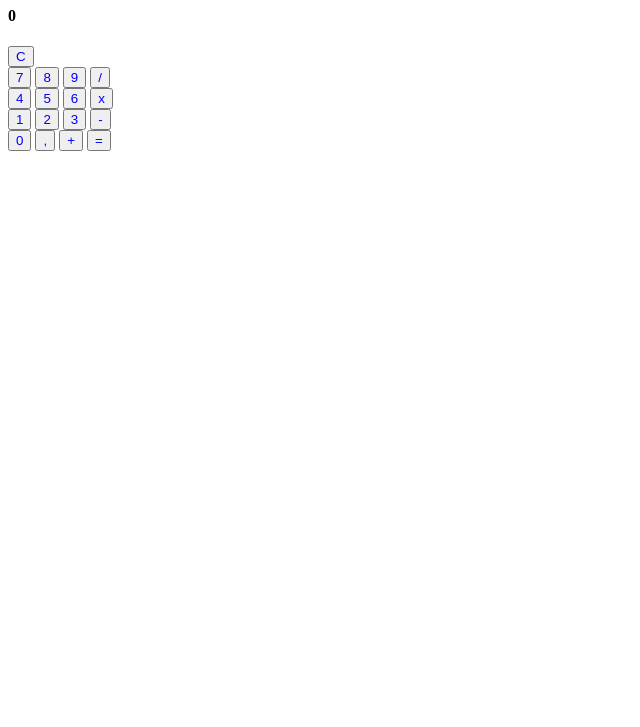
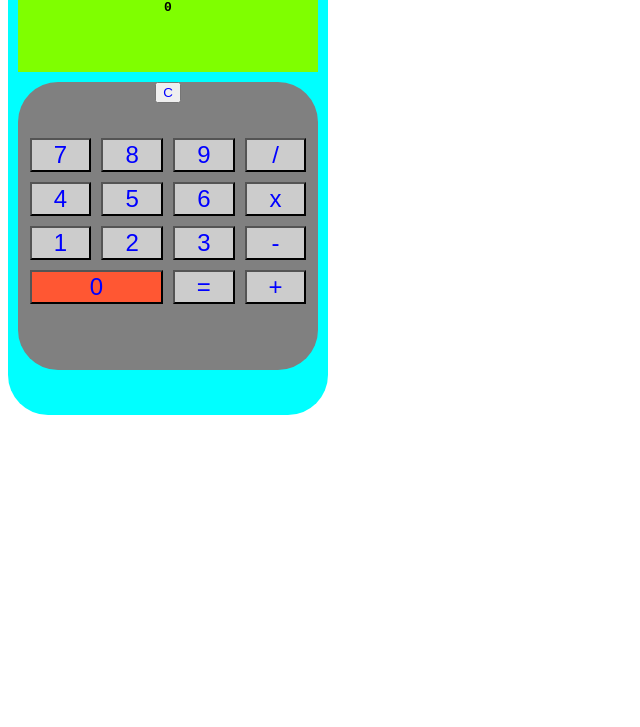
Before and after one commit to OTalDoL2/nos_todos_somos_nos, a plain HTML site: page index.html in a window 1280 px wide. Shown: the part 73-800 px from the top of the page, without its empty margins (0-640 px from the left). Drawn offline with Linux system fonts and the light colour scheme.

Commit message:
Estilização MVP

```diff
--- a/index.html
+++ b/index.html
@@ -5,41 +5,50 @@
         <meta name="viewport" content="width=device-width, initial-scale=1.0">
         <title>Calculadora</title>
         <link rel="stylesheet" href="style.css">
+        <!-- <link rel="stylesheet" href="/css/bootstrap.min.css"> -->
     </head>
     <body>
-        <h1>Calculadora</h1>
+        <div class="container">
 
-        <h4 id="result"></h4>
-        <h4 id="valor">0</h4>
+                <h1>Calculadora</h1>
+                <div class="visor">
+                    <h4 id="result"> </h4>
+                    <h4 id="valor">0</h4>
+                </div>
 
-        <button onclick="reset()">C</button>
-        <br>
+                <div class="espaco-botoes">
+                    <button onclick="reset()">C</button>
+                    <br>
+                    <div class="grid-container">
 
-        <button onclick="key(7)">7</button>
-        <button onclick="key(8)">8</button>
-        <button onclick="key(9)">9</button>
-        <button onclick="defineOperacao('/')">/</button>
-        <br>
+                        <button class="grid-item" onclick="key(7)">7</button>
+                            <button class="grid-item" onclick="key(8)">8</button>
+                            <button class="grid-item" onclick="key(9)">9</button>
+                            <button class="grid-item" onclick="defineOperacao('/')">/</button>
+                            <!-- <br> -->
 
-        <button onclick="key(4)">4</button>
-        <button onclick="key(5)">5</button>
-        <button onclick="key(6)">6</button>
-        <button onclick="defineOperacao('*')">x</button>
-        <br>
+                            <button class="grid-item" onclick="key(4)">4</button>
+                            <button class="grid-item" onclick="key(5)">5</button>
+                            <button class="grid-item" onclick="key(6)">6</button>
+                            <button class="grid-item" onclick="defineOperacao('*')">x</button>
+                            <!-- <br> -->
 
-        <button onclick="key(1)">1</button>
-        <button onclick="key(2)">2</button>
-        <button onclick="key(3)">3</button>
-        <button onclick="defineOperacao('-')">-</button>
-        <br>
+                            <button class="grid-item" onclick="key(1)">1</button>
+                            <button class="grid-item" onclick="key(2)">2</button>
+                            <button class="grid-item" onclick="key(3)">3</button>
+                            <button class="grid-item" onclick="defineOperacao('-')">-</button>
+                            <!-- <br> -->
 
-        <button onclick="key(0)">0</button>
-        <button onclick="key()">,</button>
-        <button onclick="defineOperacao('+')">+</button>
-        <button onclick="resultado()">=</button>
-        <br>
+                            <!-- <button class="grid-item" onclick="key()">,</button class="grid-item"> -->
+                                <button class="grid-item" onclick="resultado()">=</button>
+                                <button class="grid-item two" onclick="key(0)">0</button>
+                                <button class="grid-item" onclick="defineOperacao('+')">+</button>
+                    </div>
+                    <!-- <br> -->
+                </div>
 
-    <script src="script.js"></script>
+        </div>
+        <script src="script.js"></script>
 
 </body>
 </html>
--- a/style.css
+++ b/style.css
@@ -1,12 +1,56 @@
 button{
     color: blue;
 }
+body {
+    display: flex;
+    font-family: monospace;
+}
 .container{
-    display: flex;
+    align-items: center;
+    text-align: center;
+    width: 25vw;
+    height: 60vh;
+    border-radius: 40px;
+    background-color: aqua;
 }
 
-.box {
-    width: 600px;
-    height: 80px;
-    background-color: aqua;
+.visor{
+    background-color: chartreuse;
+    height: 72px;
+    margin-left: 3%;
+    width: 94%;
 }
+
+.espaco-botoes{
+    margin-top: 10px;
+    margin-left: 3%;
+    width: 94%;
+    height: 60%;
+    border-radius: 40px;
+    background-color: gray;
+}
+
+.grid-container {
+    display: grid;
+    width: 92%;
+    margin-left: 4%;
+    margin-top: 35px;
+    grid-template-columns: repeat(4, 1fr);
+    grid-gap: 10px;
+}
+
+.grid-item {
+    width: 100%;
+    height: 100%;
+    background-color: #ccc;
+    display: flex;
+    justify-content: center;
+    align-items: center;
+    font-size: 24px;
+}
+
+.grid-item.two {
+    grid-row: 4 / span 1; /* Ocupa uma linha a partir da linha 2 */
+    grid-column: 1 / span 2; /* Ocupa duas colunas a partir da coluna 3 */
+    background-color: #ff5733; /* Cor diferente para o item com valor 2 */
+}
```
